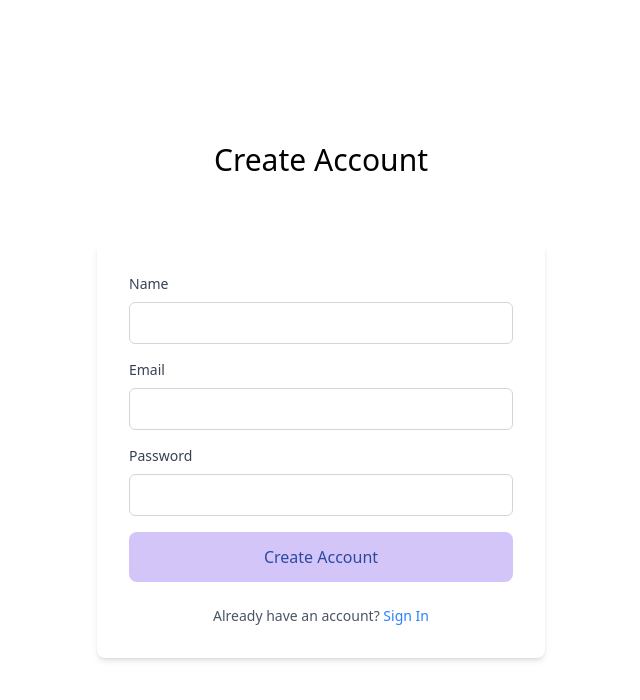
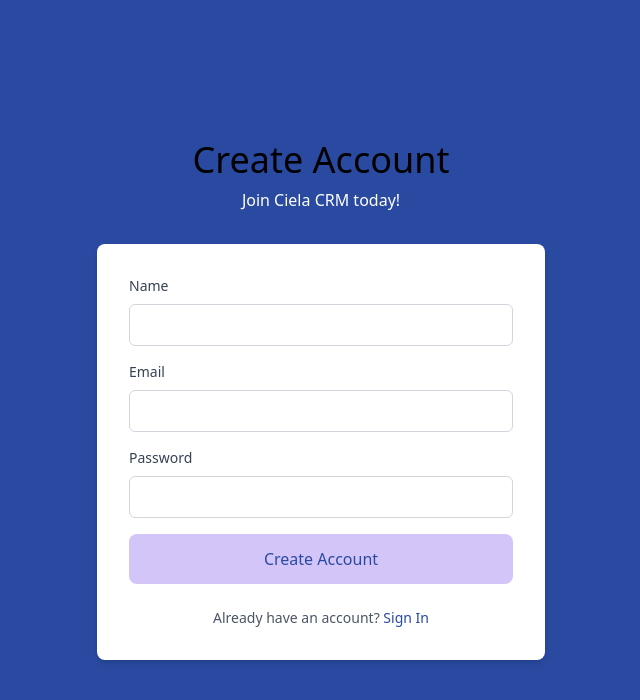
Before and after one commit to kristindailey/ciela-crm, a React (Vite) app in the folder client/: page /register in a window 1280 px wide. Shown: the top 700 px of the page, without its empty margins (319-959 px from the left). Built offline with nearby package versions, Linux system fonts and the light colour scheme; no server answers.

Commit message:
Update register page styling

```diff
--- a/client/src/pages/Register.tsx
+++ b/client/src/pages/Register.tsx
@@ -26,10 +26,10 @@
     };
 
     return (
-        <div className="min-h-screen flex items-center justify-center">
+        <div className="min-h-screen flex items-center justify-center bg-[var(--royal-blue)]">
             <div className="w-full max-w-md">
                 <div className="text-center mb-8">
-                    <h1 className="text-3xl font-thin">Create Account</h1>
+                    <h1 className="text-4xl font-thin">Create Account</h1>
                     <p className="text-white mt-2">Join Ciela CRM today!</p>
                 </div>
 
@@ -72,7 +72,7 @@
                     <div className="mt-6 text-center">
                         <p className="text-sm text-gray-600">
                             Already have an account?{" "}
-                            <a href="/login" className="text-blue-500 hover:text-blue-600">
+                            <a href="/login" className="text-[var(--royal-blue)] hover:text-[#535bf2] decoration-inherit font-medium">
                                 Sign In
                             </a>
                         </p>
```
